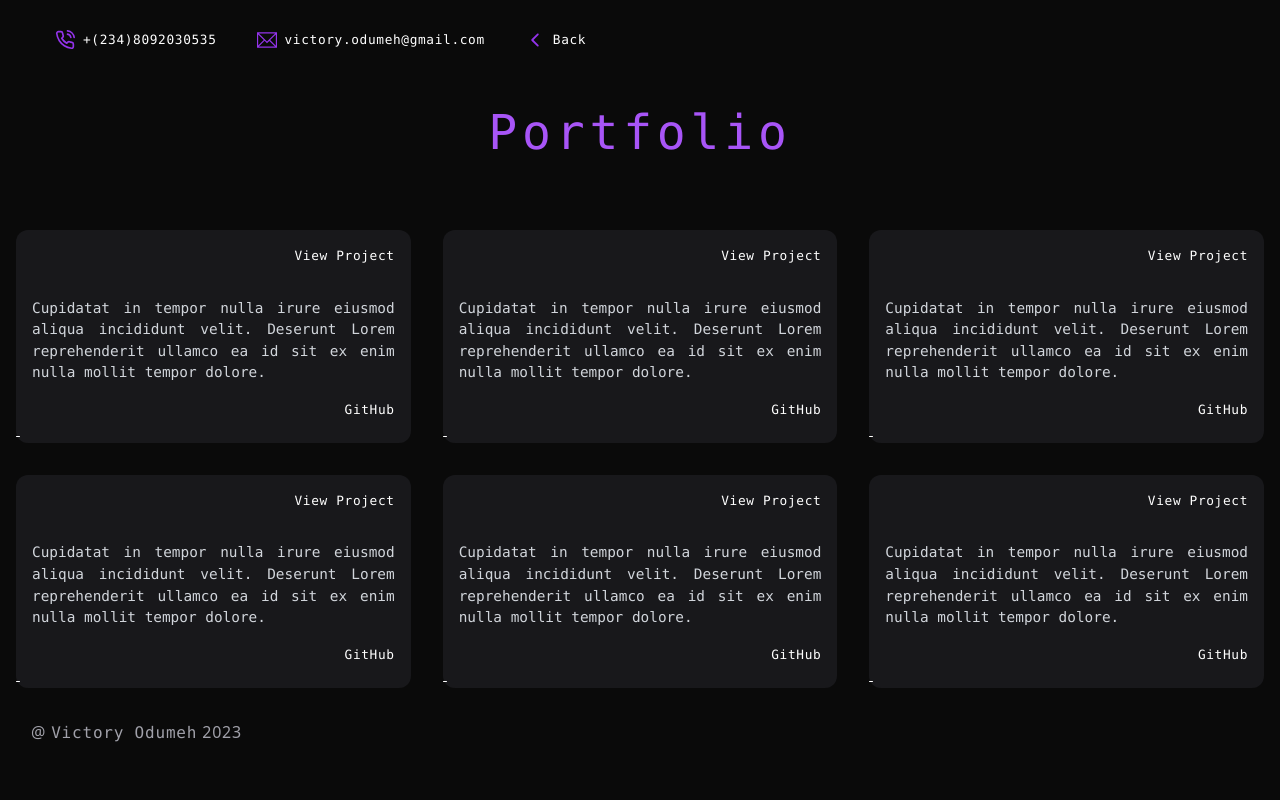
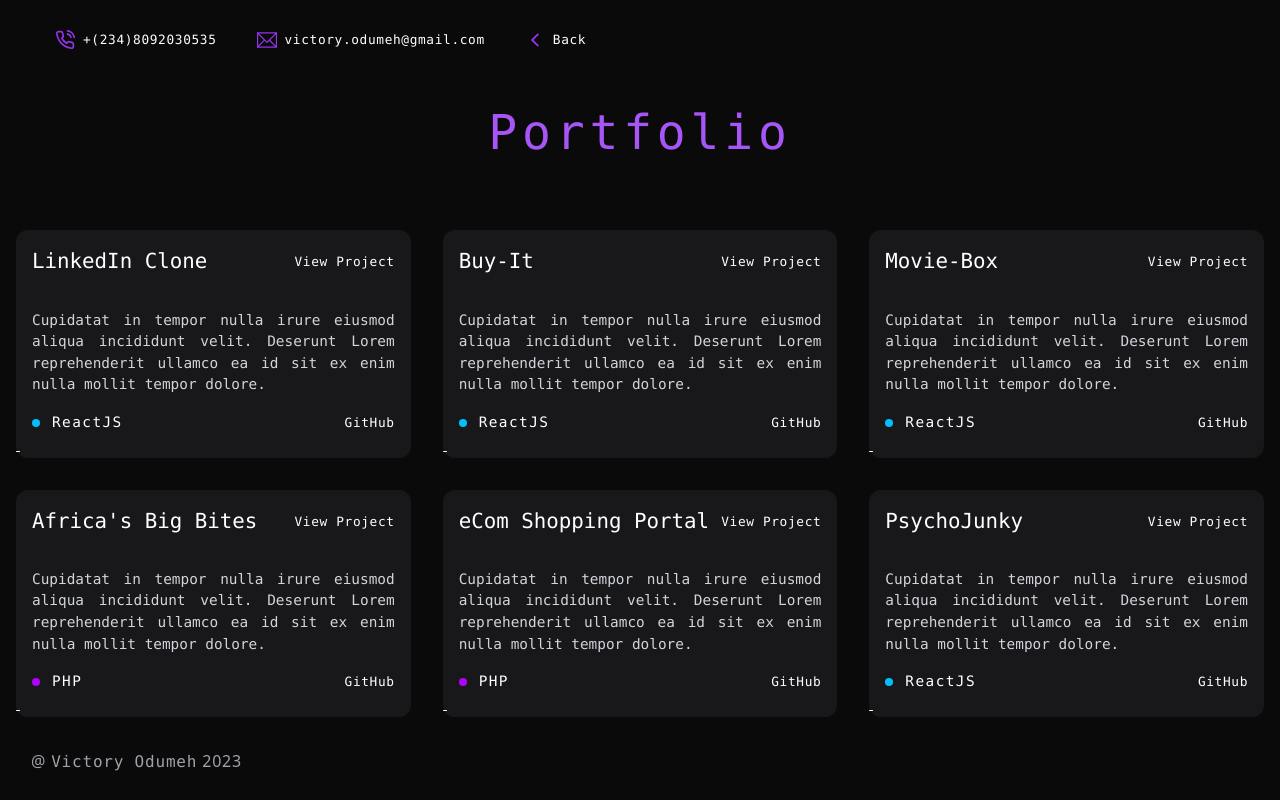
Before and after one commit to pHanToMcaNCoDE/Portfolio3, a React (Create React App) app: page /portfolio in a window 1280 px wide. Built offline with nearby package versions, Linux system fonts and the light colour scheme; some icons are missing.

Commit message:
for the display card

```diff
--- a/src/Data/Data.js
+++ b/src/Data/Data.js
@@ -1,50 +1,50 @@
 export const projects = [
     {
         id: 1,
-        name: '',
+        name: 'LinkedIn Clone',
         desc: '',
-        tool: '',
-        color: '',
+        tool: 'ReactJS',
+        color: '#03befc',
 
     },
     {
-        id: 1,
-        name: '',
+        id: 2,
+        name: 'Buy-It',
         desc: '',
-        tool: '',
-        color: '',
+        tool: 'ReactJS',
+        color: '#03befc',
 
     },
     {
-        id: 1,
-        name: '',
+        id: 3,
+        name: 'Movie-Box',
         desc: '',
-        tool: '',
-        color: '',
+        tool: 'ReactJS',
+        color: '#03befc',
 
     },
     {
-        id: 1,
-        name: '',
+        id: 4,
+        name: "Africa's Big Bites",
         desc: '',
-        tool: '',
-        color: '',
+        tool: 'PHP',
+        color: '#b103fc',
 
     },
     {
-        id: 1,
-        name: '',
+        id: 5,
+        name: 'eCom Shopping Portal',
         desc: '',
-        tool: '',
-        color: '',
+        tool: 'PHP',
+        color: '#b103fc',
 
     },
     {
         id: 6,
-        name: '',
+        name: 'PsychoJunky',
         desc: '',
-        tool: '',
-        color: '',
+        tool: 'ReactJS',
+        color: '#03befc',
 
     },
 ]
```
